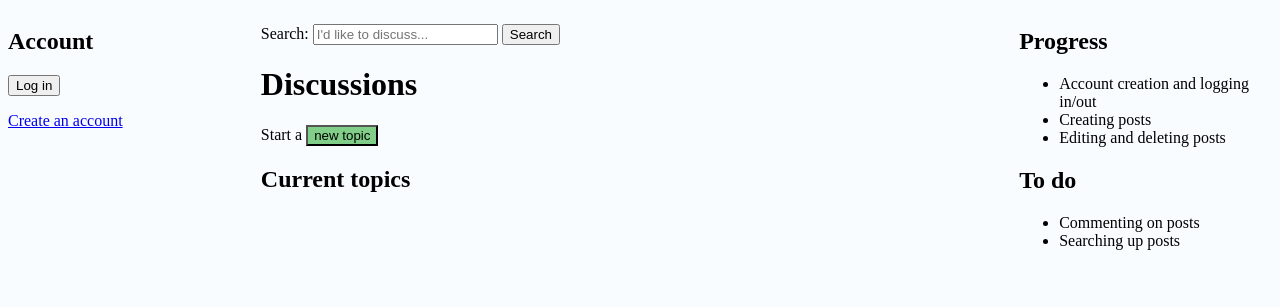
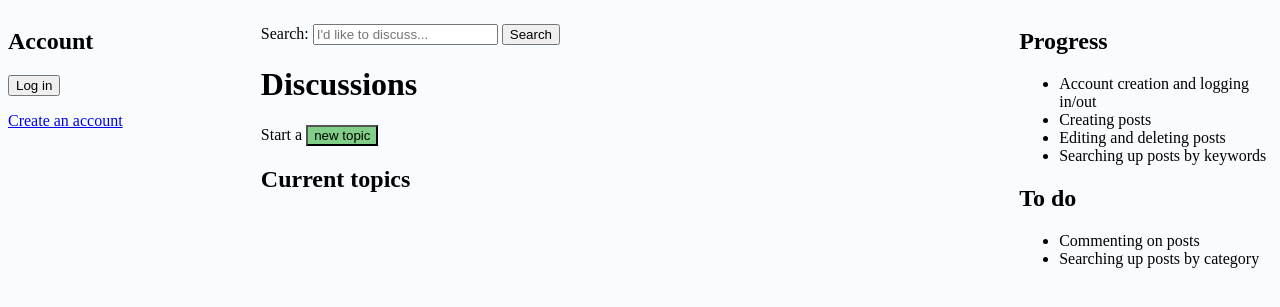
Before and after one commit to RosiPosi/Keskustelupalsta, a Flask app: page / in a window 1280 px wide. Shown: the top 307 px of the page. Run offline with Flask 3, Linux system fonts and the light colour scheme; data that the repository does not hold is empty.

Commit message:
updated to do

```diff
--- a/templates/index.html
+++ b/templates/index.html
@@ -53,12 +53,13 @@
       <li>Account creation and logging in/out</li>
       <li>Creating posts</li>
       <li>Editing and deleting posts</li>
+      <li>Searching up posts by keywords</li>
     </ul>
 
     <h2>To do</h2>
     <ul>
       <li>Commenting on posts</li>
-      <li>Searching up posts</li>
+      <li>Searching up posts by category</li>
     </ul>
   </div>
 
```
